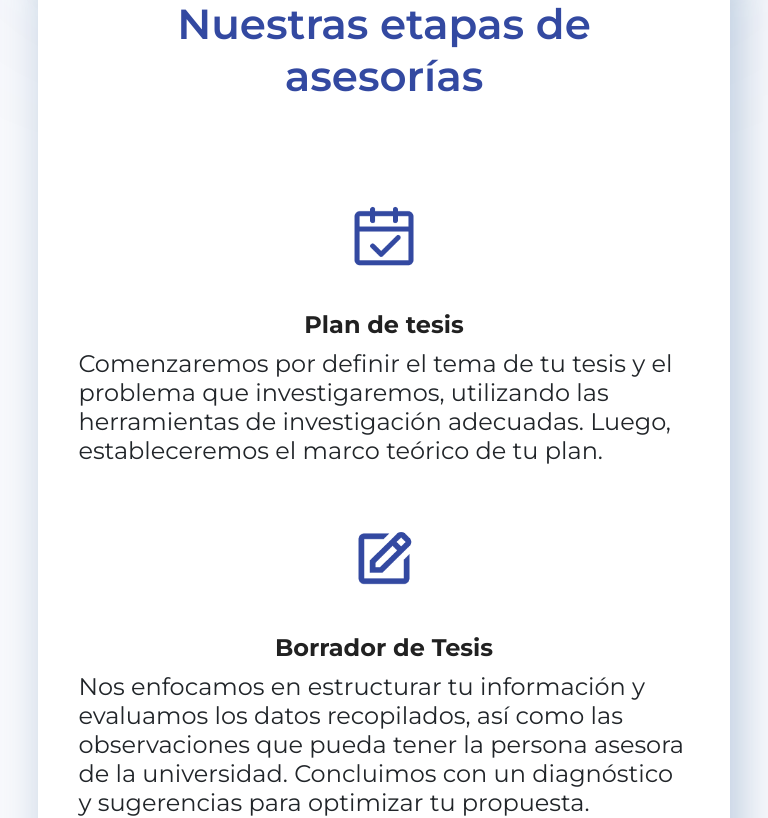
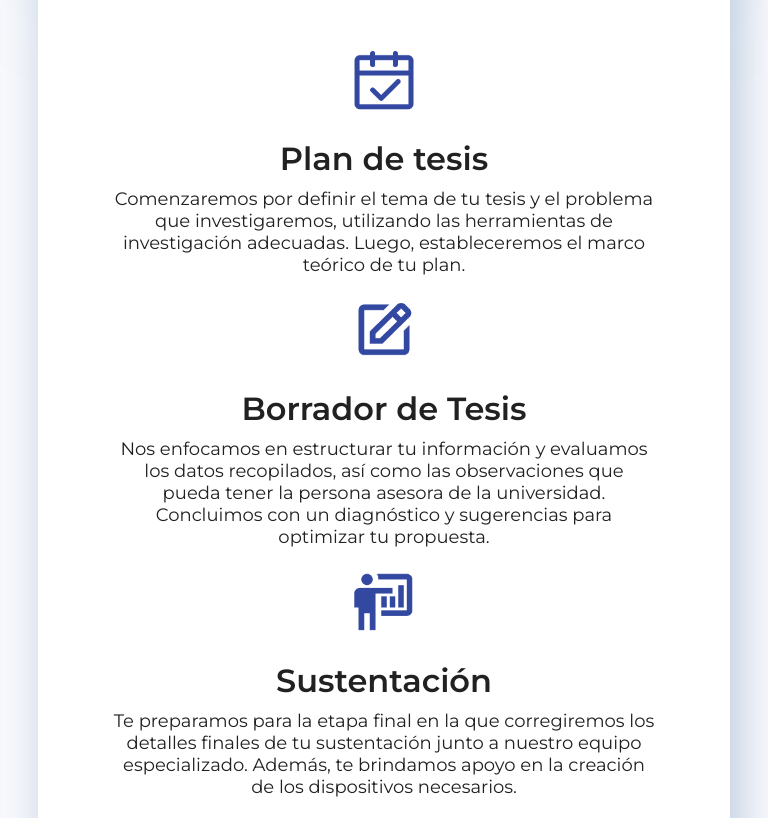
Before and after one commit to justinait/cai-ventures2, a React (Vite) app: page /services in a window 768 px wide. Shown: the part 3860-4678 px from the top of the page. Built offline with nearby package versions, Linux system fonts and the light colour scheme; no server answers.

Commit message:
sevice two resp

```diff
--- a/src/components/CardService/Service1.css
+++ b/src/components/CardService/Service1.css
@@ -140,8 +140,13 @@
 
     .ofrecen {
         display: flex;
+        flex-direction: column;
+        justify-content: center;
         align-items: center;
-        justify-content: center;
+        padding: 50px;
+        border-radius: 20px;
+        margin: 3rem auto;
+        width: 90vw;
     }
 
     .containerOfrec {
@@ -218,15 +223,11 @@
         height: 68vh ;
     }
 
-    .imgSerAse {
-        width: 376px;
-        height: 376px;
-    }
 
     .imgSerAseso {
         display: flex;
-        align-items: flex-start;
-        justify-content: flex-start;
+        align-items: center;
+        justify-content: center;
     }
 
     .liEnfoque {
@@ -267,13 +268,14 @@
     justify-content: center;
     align-items: flex-start;
     gap: 40px;
-    height: 100vh;
 }
 
 .containerTitle {
     display: flex;
     align-items: center;
     justify-content: center;
+    padding: 90px 0px 0px 0px;
+    border-radius: 20px;
 }
 
 .contSerUn {
@@ -287,10 +289,6 @@
 
 }
 
-/* .imgSerUn {
-    width: 364px;
-    height: 443px;
-} */
 
 .textSerUn {
     color: #000;
@@ -461,7 +459,7 @@
     align-items: center;
     background-color: #F8F9FC;
     justify-content: center;
-    height: 100vh;
+    height: auto;
 }
 
 .imgSerAse {
--- a/src/components/CardService/Service2.css
+++ b/src/components/CardService/Service2.css
@@ -15,17 +15,19 @@
 
     }
 
+
+
     .ServiceContainerRow {
         display: flex;
-        width: 1627px;
-        padding: 40px 0px 60px 0px;
         flex-direction: column;
+        justify-content: center;
         align-items: center;
-        gap: 59px;
-        border-radius: var(--border-radius-border-radius-lg, 48px);
-        background: #FFF;
-        /* Sombrita */
+        padding: 50px;
+        background-color: #fff;
         box-shadow: 8px 8px 40px 3px rgba(104, 142, 182, 0.40);
+        border-radius: 20px;
+        margin: 3rem auto;
+        width: 90vw;
     }
 
     .buttonextra {
@@ -66,8 +68,14 @@
     }
 
     .containerTitle {
+        display: flex;
+        flex-direction: row;
         justify-content: center;
-        display: flex;
+        align-items: center;
+        padding: 50px;
+        border-radius: 20px;
+        margin: 3rem auto;
+        width: 90vw;
     }
 
     .tituloSecDos {
@@ -496,7 +504,7 @@ height: 68px;
         text-align: center;
         font-family: 'Montserrat';
         margin-bottom: 0px;
-        font-size: 32px;
+        font-size: 32px !important;
         font-style: normal;
         font-weight: 600;
         padding: 20px 0px 20px 0px;
--- a/src/components/CardService/Service3.jsx
+++ b/src/components/CardService/Service3.jsx
@@ -14,7 +14,7 @@ const Service3 = () => {
                 </div>
                 <div className='infoServiceBox'>
                     <h3 className='title-services'>Plan de tesis</h3>
-                    <p>Comenzaremos por definir el tema de tu tesis y el problema que investigaremos, utilizando las herramientas de investigación adecuadas. Luego, estableceremos el marco teórico de tu plan.</p>
+                    <p className='textSerTres'>Comenzaremos por definir el tema de tu tesis y el problema que investigaremos, utilizando las herramientas de investigación adecuadas. Luego, estableceremos el marco teórico de tu plan.</p>
                 </div>
             </div>
             <div className='cardServicesChildren'>
@@ -23,7 +23,7 @@ const Service3 = () => {
                 </div>
                 <div className='infoServiceBox'>
                     <h3 className='title-services'>Borrador de Tesis</h3>
-                    <p>Nos enfocamos en estructurar tu información y evaluamos los datos recopilados, así como las observaciones que pueda tener la persona asesora de la universidad. Concluimos con un diagnóstico y sugerencias para optimizar tu propuesta.</p>
+                    <p className='textSerTres'>Nos enfocamos en estructurar tu información y evaluamos los datos recopilados, así como las observaciones que pueda tener la persona asesora de la universidad. Concluimos con un diagnóstico y sugerencias para optimizar tu propuesta.</p>
                 </div>
             </div>
             <div className='cardServicesChildren'>
@@ -32,7 +32,7 @@ const Service3 = () => {
                 </div>
                 <div className='infoServiceBox'>
                     <h3 className='title-services'>Sustentación</h3>
-                    <p>Te preparamos para la etapa final en la que corregiremos los detalles finales de tu sustentación junto a nuestro equipo especializado. Además, te brindamos apoyo en la creación de los dispositivos necesarios.</p>
+                    <p className='textSerTres'>Te preparamos para la etapa final en la que corregiremos los detalles finales de tu sustentación junto a nuestro equipo especializado. Además, te brindamos apoyo en la creación de los dispositivos necesarios.</p>
                 </div>
             </div>
         </section>
--- a/src/components/CardService/service3.css
+++ b/src/components/CardService/service3.css
@@ -1,4 +1,4 @@
-.servicesThreeContainer {
+/* .servicesThreeContainer {
     display: flex;
     flex-direction: column;
     justify-content: center;
@@ -30,7 +30,13 @@
     text-align: center;
 }
 .infoServiceBox p{
+    color: var(--colors-tipography-black, #212121);
+    font-family: 'Montserrat';
     font-size: 24px;
+    font-style: normal;
+    font-weight: 400;
+    line-height: 140%;
+    width: 763px;
 }
 
 .servicesThreeContainer h2 {
@@ -85,7 +91,76 @@
     .infoServiceBox {
         width: 100%;
     }
+
+    .textSerTres {
+        width: 541px;
+    color: var(--colors-tipography-black, #212121);
+    text-align: center;
+    font-family: 'Montserrat';
+    font-size: 18px;
+    font-style: normal;
+    font-weight: 400;
+    line-height: normal;
+    }
+
+} */
+
+@media only screen and (min-width: 768px) and (max-width: 992px) {
+    .servicesThreeContainer {
+        display: flex;
+        flex-direction: column;
+        justify-content: center;
+        align-items: center;
+        padding: 50px;
+        background-color: #fff;
+        box-shadow: 8px 8px 40px 3px rgba(104, 142, 182, 0.40);
+        border-radius: 20px;
+        margin: 3rem auto;
+        width: 90vw;
 }
+
+    .servicesThreeContainer h2 {
+        color: var(--Main-Color, var(--colors-main-friendly-blue, #3349A1));
+        text-align: center;
+        font-family: 'Montserrat';
+        font-size: 32px;
+        font-style: normal;
+        font-weight: 600;
+        line-height: normal;
+        padding-bottom: 39px;
+    }
+
+    .textSerTres {
+        width: 541px;
+        color: var(--colors-tipography-black, #212121);
+        text-align: center;
+        font-family: 'Montserrat';
+        font-size: 18px;
+        font-style: normal;
+        font-weight: 400;
+        line-height: normal;
+    }
+
+    .title-services {
+        color: var(--colors-tipography-black, #212121);
+        font-family: 'Montserrat';
+        font-size: 32px !important;
+        font-style: normal;
+        font-weight: 600 !important;
+        line-height: normal;
+    }
+
+    .cardServicesChildren {
+        display: flex;
+        align-items: center;
+        justify-content: center;
+        flex-direction: column;
+        gap: 25px;
+    }
+
+}
+
+
 
 @media (max-width: 1024px) {
 
@@ -100,7 +175,6 @@
 
     .cardServicesChildren {
         flex-direction: column;
-        gap: 40px;
     }
 
     .cardServicesChildren img {
@@ -114,4 +188,36 @@
         justify-content: center;
     }
 
+
+
 }
+
+@media only screen and (min-width: 1400px) and (max-width: 1440px) {
+    .servicesThreeContainer {
+        display: flex;
+    flex-direction: column;
+    justify-content: center;
+    align-items: center;
+    padding: 50px;
+
+    background-color: #fff;
+    box-shadow: 8px 8px 40px 3px rgba(104, 142, 182, 0.40);
+    border-radius: 20px;
+}
+
+@media only screen and (min-width: 360px) and (max-width: 767px) {
+    .servicesThreeContainer {
+        display: flex;
+    flex-direction: column;
+    justify-content: center;
+    align-items: center;
+    padding: 50px;
+
+    background-color: #fff;
+    box-shadow: 8px 8px 40px 3px rgba(104, 142, 182, 0.40);
+    border-radius: 20px;
+
+    margin: 3rem auto;
+    width: 90vw;
+    }
+}
```
